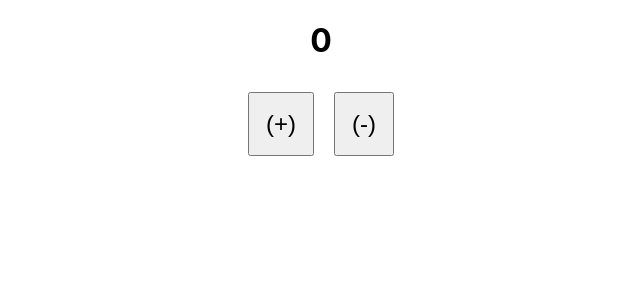
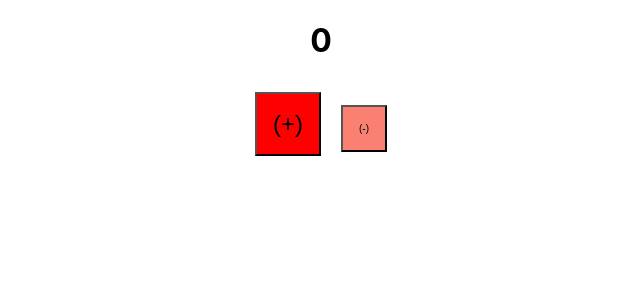
Before and after one commit to Arafat-alim/JS-practice, a React (Create React App) app in the folder ReactJS/project-one/: page / in a window 1280 px wide. Shown: the top 300 px of the page, without its empty margins (319-959 px from the left). Built offline with nearby package versions, Linux system fonts and the light colour scheme.

Commit message:
inline styling concept added.

```diff
--- a/ReactJS/project-one/src/components/EventsReact5.js
+++ b/ReactJS/project-one/src/components/EventsReact5.js
@@ -11,11 +11,21 @@ function EventsReact5() {
   function minValue() {
     setCount(count - 1);
   }
+
+  //styling
+  const styling = {
+    backgroundColor: "salmon",
+    fontSize: "10px",
+  };
   return (
     <div>
       <h1>{count}</h1>
-      <button onClick={addValue}>(+)</button>
-      <button onClick={minValue}>(-)</button>
+      <button style={{ backgroundColor: "red" }} onClick={addValue}>
+        (+)
+      </button>
+      <button style={styling} onClick={minValue}>
+        (-)
+      </button>
     </div>
   );
 }
```
